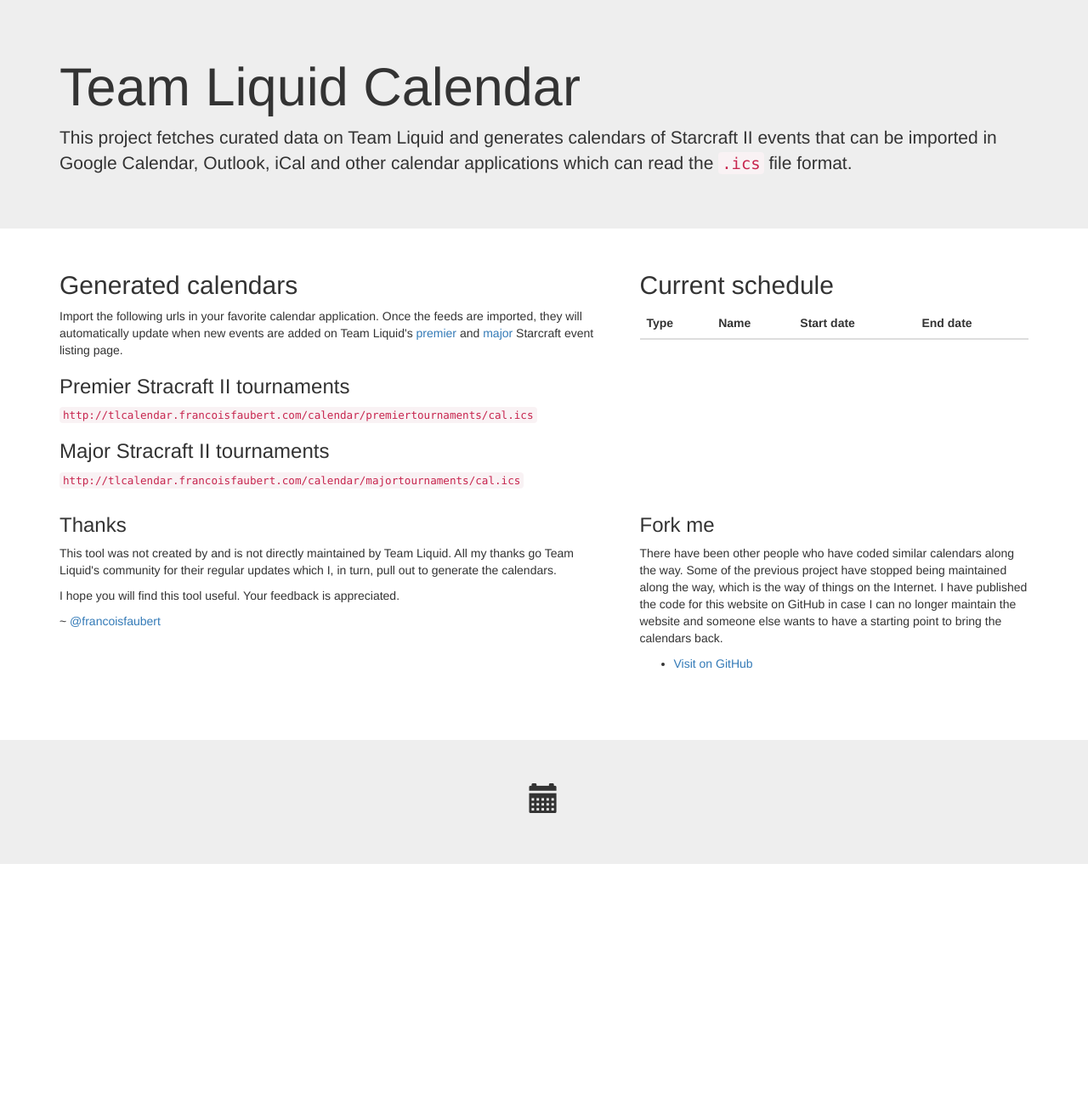
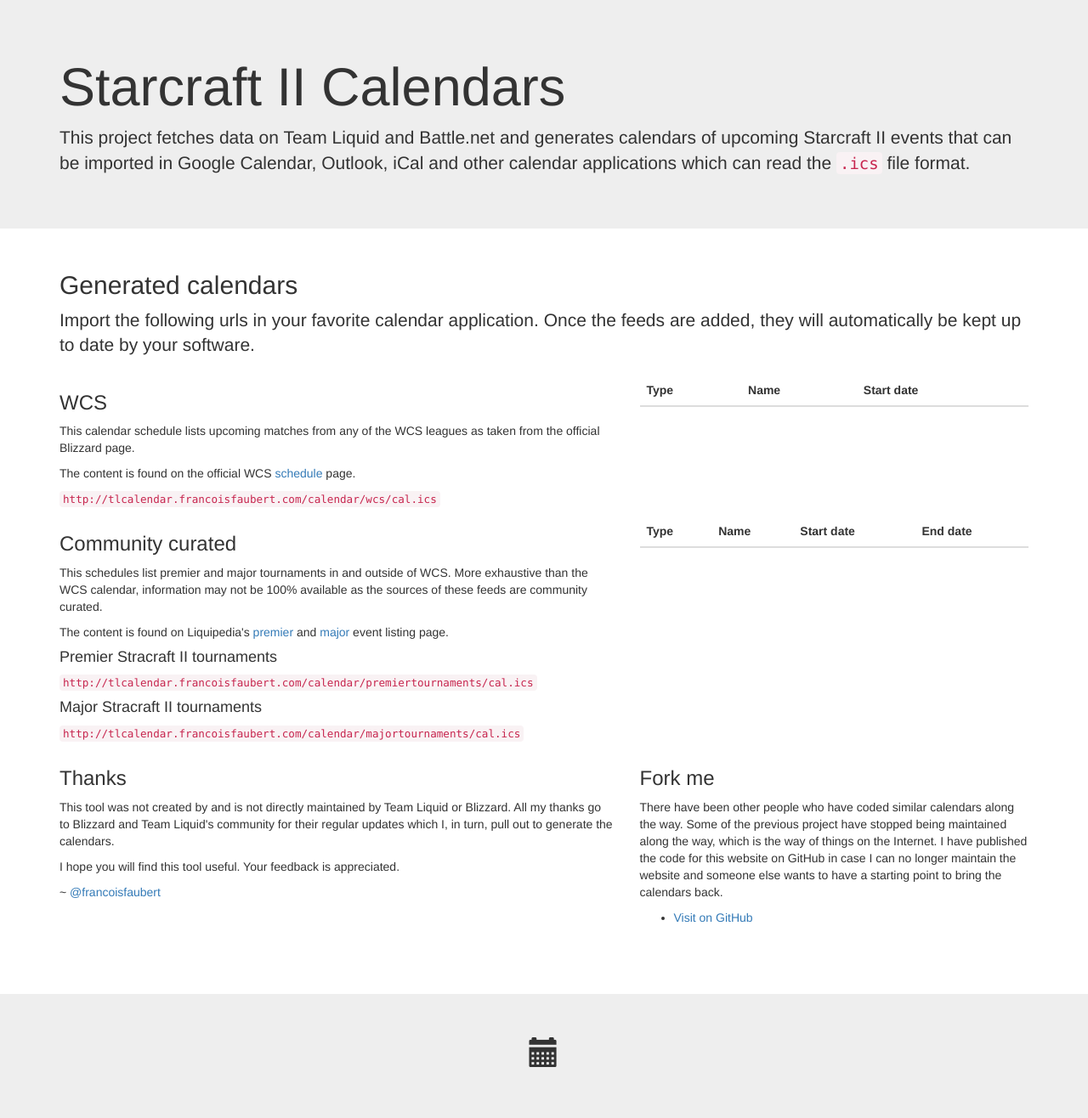
Before and after one commit to francoisfaubert/starcraft-calendar, a CakePHP app: the page made by app/View/Pages/home.ctp in a window 1280 px wide. Shown: the whole page at 85% size. Before the commit the page ends 1017 px from the top, so only its background shows below. Run offline with PHP 8.4 and a stand-in for CakePHP, Linux system fonts and the light colour scheme; the template is opened without the code that fills it, so the values that code supplies are empty; some libraries are stand-ins or nearby versions.

Commit message:
Liquipedia was not being updated with WCS Season 3 details. I added WCS as an official source

```diff
--- a/app/Model/TlEvent.php
+++ b/app/Model/TlEvent.php
@@ -70,7 +70,7 @@
 
 	public function findAllActive()
 	{
-		$result = Cache::read('active_notpassed', 'daily');
+		$result = Cache::read('active_notpassed_tl', 'daily');
         if (!$result) {
             $result = $this->find("all", array(
 				"conditions" => array(
--- a/app/View/Pages/home.ctp
+++ b/app/View/Pages/home.ctp
@@ -1,27 +1,62 @@
 <div class="jumbotron">
 	<div class="container">
-		<h1>Team Liquid Calendar</h1>
-		<p class="lead">This project fetches curated data on Team Liquid and generates calendars of Starcraft II events that can be imported in Google Calendar, Outlook, iCal and other calendar applications which can read the <code>.ics</code> file format.</p>
+		<h1>Starcraft II Calendars</h1>
+		<p class="lead">This project fetches data on Team Liquid and Battle.net and generates calendars of upcoming Starcraft II events that can be imported in Google Calendar, Outlook, iCal and other calendar applications which can read the <code>.ics</code> file format.</p>
 	</div>
 </div>
 
 <div class="container">
 
 	<div class="row">
+		<div class="col-md-12">
+			<h2>Generated calendars</h2>
+			<p class="lead">Import the following urls in your favorite calendar application. Once the feeds are added, they will automatically be kept up to date by your software.</p>
+		</div>
+	</div>
+	<div class="row">
 		<div class="col-md-7">
-			<h2>Generated calendars</h2>
+			<h3>WCS</h3>
+			<p>This calendar schedule lists upcoming matches from any of the WCS leagues as taken from the official Blizzard page.</p>
+			<p>The content is found on the official WCS <a href="http://wcs.battle.net/sc2/en/schedule">schedule</a> page.</p>
+			<p><code>http://tlcalendar.francoisfaubert.com/calendar/wcs/cal.ics</code></p>
+		</div>
+		<div class="col-md-5">
+			<table class="table table-striped">
+				<thead>
+					<th>Type</th>
+					<th>Name</th>
+					<th>Start date</th>
+				</thead>
+				<tbody><?php foreach($wcsevents as $event) : ?>
+					<tr>
+						<td>
+							<span class="label label-default">WCS</span>
+						</td>
+						<td><?php echo $event["name"]; ?></td>
+						<td>
+							<time datetime="<?php echo $this->Time->i18nFormat($event["timestamp_start"]); ?>" data-title="true" title="<?php echo $this->Time->format($event["timestamp_start"], '%B %e, %Y %H:%M %p'); ?>">
+					            <?php echo $this->Time->format($event["timestamp_start"], '%b %e, %Y %H:%M %p (UTC)'); ?>
+					        </time>
+				        </td>
+				    </tr>
+				<?php endforeach; ?></tbody>
+			</table>
+		</div>
+	</div>
+	<div class="row">
+		<div class="col-md-7">
+			<h3>Community curated</h3>
+			<p>This schedules list premier and major tournaments in and outside of WCS. More exhaustive than the WCS calendar, information may not be 100% available as the sources of these feeds are community curated.</p>
+			<p>The content is found on Liquipedia's <a href="http://wiki.teamliquid.net/starcraft2/Premier_Tournaments">premier</a> and <a href="http://wiki.teamliquid.net/starcraft2/Major_Tournaments">major</a> event listing page.</p>
 
-			<p>Import the following urls in your favorite calendar application. Once the feeds are imported, they will automatically update when new events are added on Team Liquid's <a href="http://wiki.teamliquid.net/starcraft2/Premier_Tournaments">premier</a> and <a href="http://wiki.teamliquid.net/starcraft2/Major_Tournaments">major</a> Starcraft event listing page.</p>
-
-			<h3>Premier Stracraft II tournaments</h3>
+			<h4>Premier Stracraft II tournaments</h4>
 			<p><code>http://tlcalendar.francoisfaubert.com/calendar/premiertournaments/cal.ics</code></p>
 
-			<h3>Major Stracraft II tournaments</h3>
+			<h4>Major Stracraft II tournaments</h4>
 			<p><code>http://tlcalendar.francoisfaubert.com/calendar/majortournaments/cal.ics</code></p>
 		</div>
 
 		<div class="col-md-5">
-			<h2>Current schedule</h2>
 			<table class="table table-striped">
 				<thead>
 					<th>Type</th>
@@ -29,7 +64,7 @@
 					<th>Start date</th>
 					<th>End date</th>
 				</thead>
-			<tbody><?php foreach($events as $event) : $hasEnd =  !is_null($event["timestamp_end"]); ?>
+				<tbody><?php foreach($tlevents as $event) : $hasEnd =  !is_null($event["timestamp_end"]); ?>
 					<tr>
 						<td>
 							<span class="label label-<?php echo $event["type"] == "premier" ? "primary" : "info"; ?>"><?php echo $event["type"]; ?></span>
@@ -58,7 +93,7 @@
 	<div class="row">
 		<div class="col-md-7">
 			<h3>Thanks</h3>
-			<p>This tool was not created by and is not directly maintained by Team Liquid. All my thanks go Team Liquid's community for their regular updates which I, in turn, pull out to generate the calendars.</p>
+			<p>This tool was not created by and is not directly maintained by Team Liquid or Blizzard. All my thanks go to Blizzard and Team Liquid's community for their regular updates which I, in turn, pull out to generate the calendars.</p>
 			<p>I hope you will find this tool useful. Your feedback is appreciated.</p>
 			<p>~ <a href="http://www.twitter.com/francoisfaubert/">@francoisfaubert</a></p>
 		</div>
```
Also changed, not shown: app/Controller/CronController.php (+27 -0 lines), app/Controller/PagesController.php (+10 -4 lines), app/Model/WcsEvent.php (added, +88 -0 lines), README.md. Lines whose indentation alone changed are shown as unchanged.
